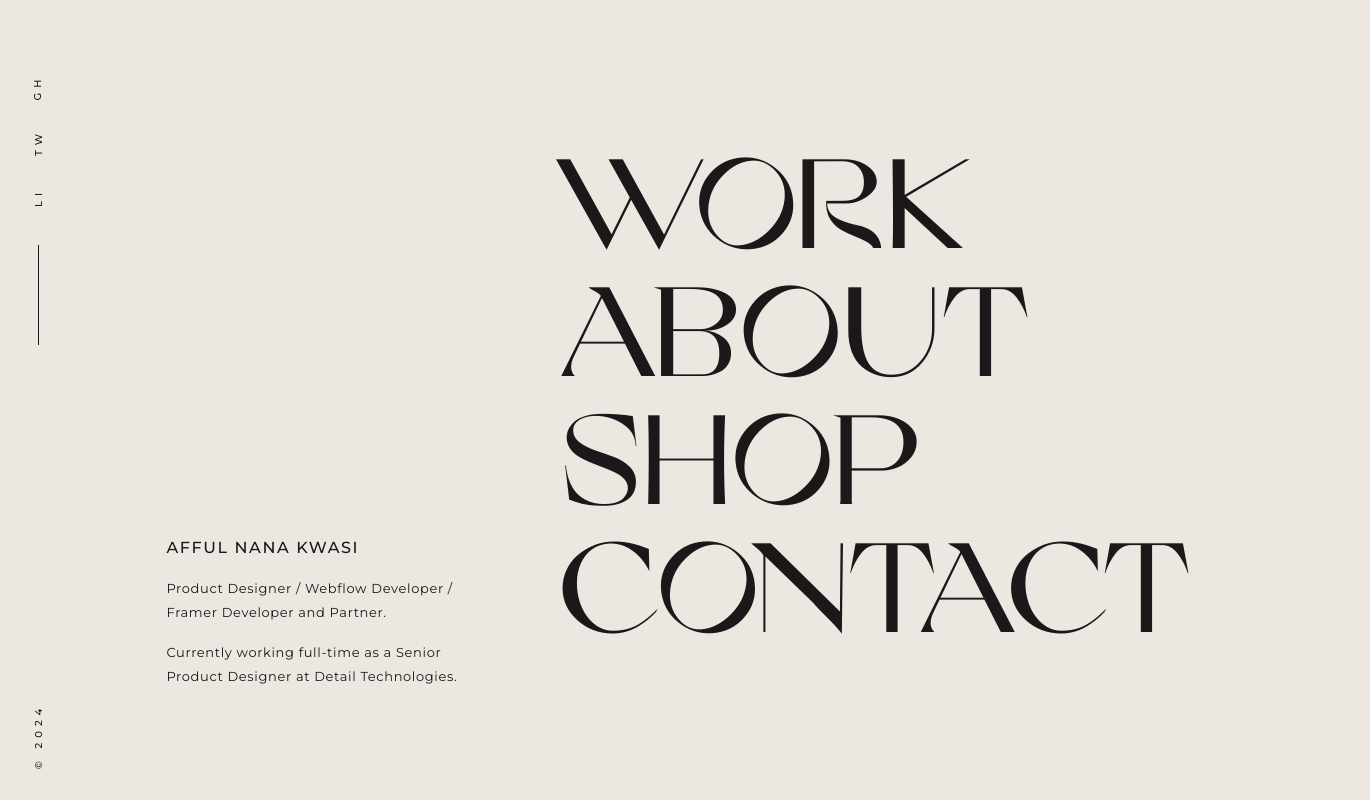
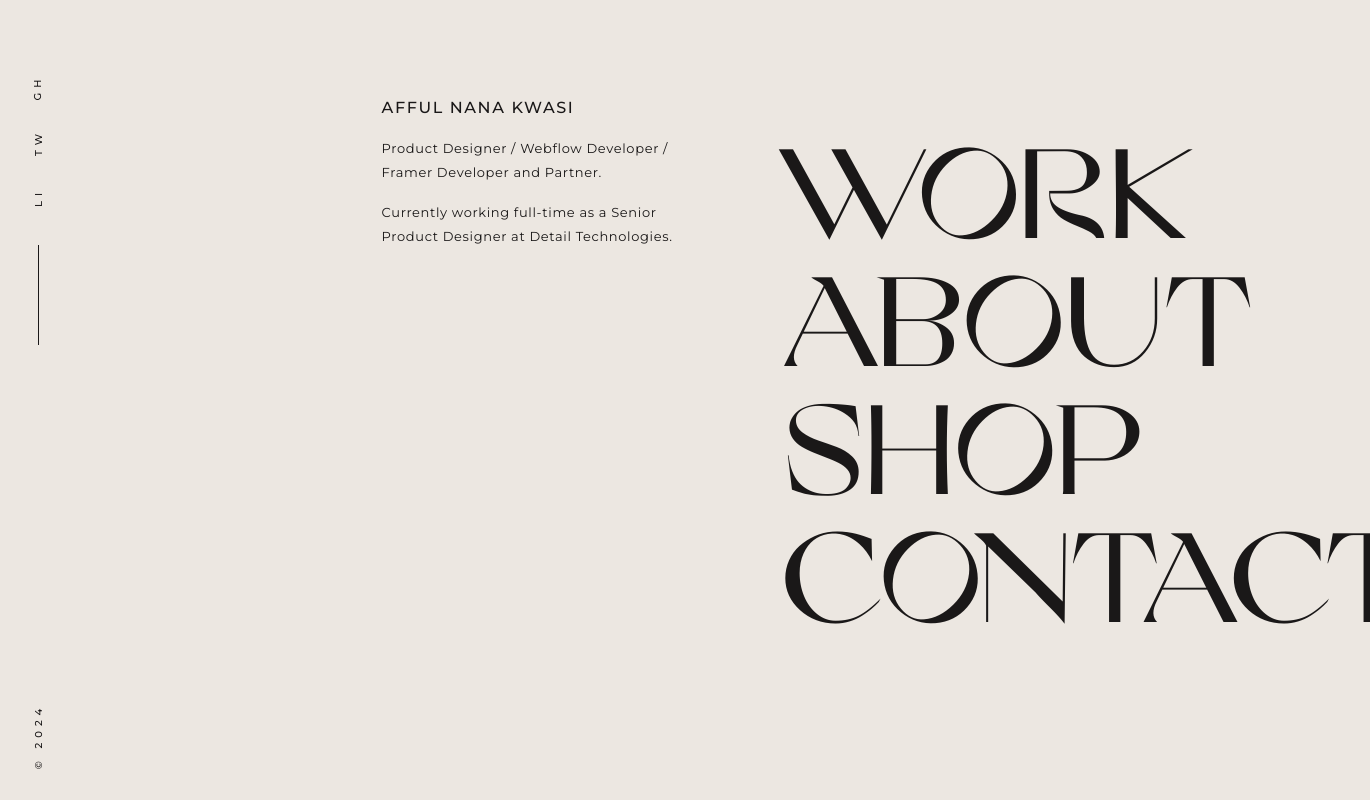
Before and after one commit to Kwasi-1/porfolio, a React (Create React App) app: page / in a window 1280 px wide. Shown: the whole page, 1370 px wide, since content can reach past the window. Built offline with nearby package versions, Linux system fonts and the light colour scheme.

Commit message:
change margin and position of this section

```diff
--- a/src/components/MainContent.jsx
+++ b/src/components/MainContent.jsx
@@ -1,8 +1,8 @@
 import React from 'react';
 
-const MainContent = ({ title, paragraphs }) => {
+const MainContent = ({ title, paragraphs, paddingTop }) => {
   return (
-    <div className="flex flex-col justify-end w-[30%] py-24 mr-[5%] font-body">
+    <div className={`flex flex-col fixed h-screen w-[30%] py-24 mr-[5%] font-body ${paddingTop} px-[3%]`}>
       <div className="space-y-4">
         <h1 className="text-base font-[500] tracking-widest uppercase">{title}</h1>
         <div className="text-[13px] leading-6 font-[300] tracking-wider">
--- a/src/components/NavigationLinks.jsx
+++ b/src/components/NavigationLinks.jsx
@@ -11,7 +11,7 @@ const links = [
 const NavigationLinks = () => {
   return (
     <nav aria-label="Primary Navigation">
-      <div className="grid grid-cols-1 text-[10vw] font-[300] font-custom leading-[1] pl-[7%] pt-[13%]">
+      <div className="grid grid-cols-1 text-[10vw] font-[300] font-custom leading-[1] pl-[7%] pt-[15%] ml-[100%]">
         {links.map((link) => (
           <NavLink
             key={link.to}
--- a/src/components/ProjectsList.jsx
+++ b/src/components/ProjectsList.jsx
@@ -10,7 +10,7 @@ const ProjectsList = () => {
   ];
 
   return (
-    <div className="relative flex flex-col space-y-6 text-[7vw] w-[65%] h-[90vh] ml-[10%] pt-[10%] font-light font-custom leading-[1]">
+    <div className="relative flex flex-col space-y-6 text-[7vw] w-[65%] ml-[100%] py-[30%] font-light font-custom leading-[1]">
       {projects.map((project, index) => (
         <Link key={index} className="justify-between items-center w-fit">
           <h2 className="hover:italic hover:translate-x-[5px] transform ease-in-out duration-300 w-fit">{project.name}</h2>
```
